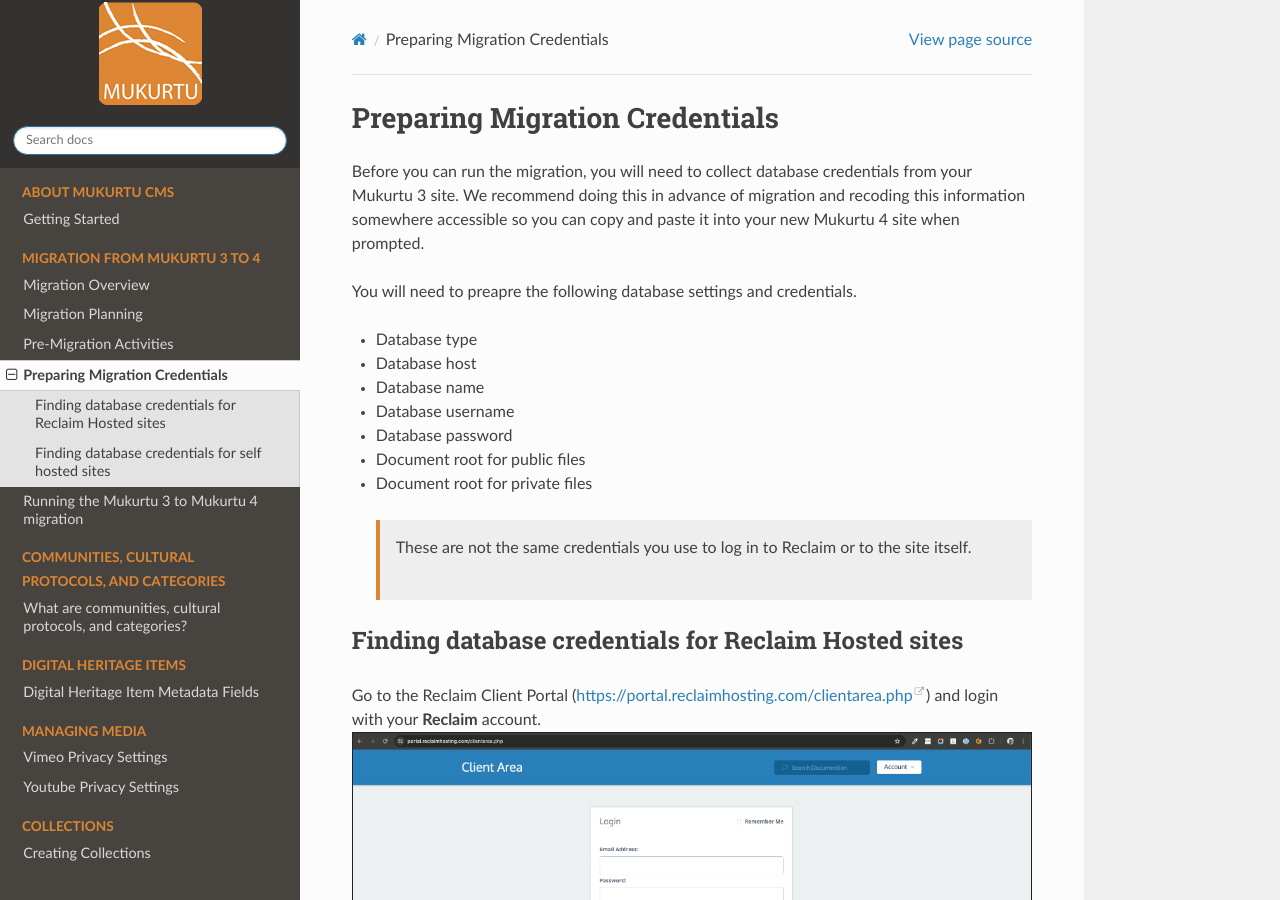
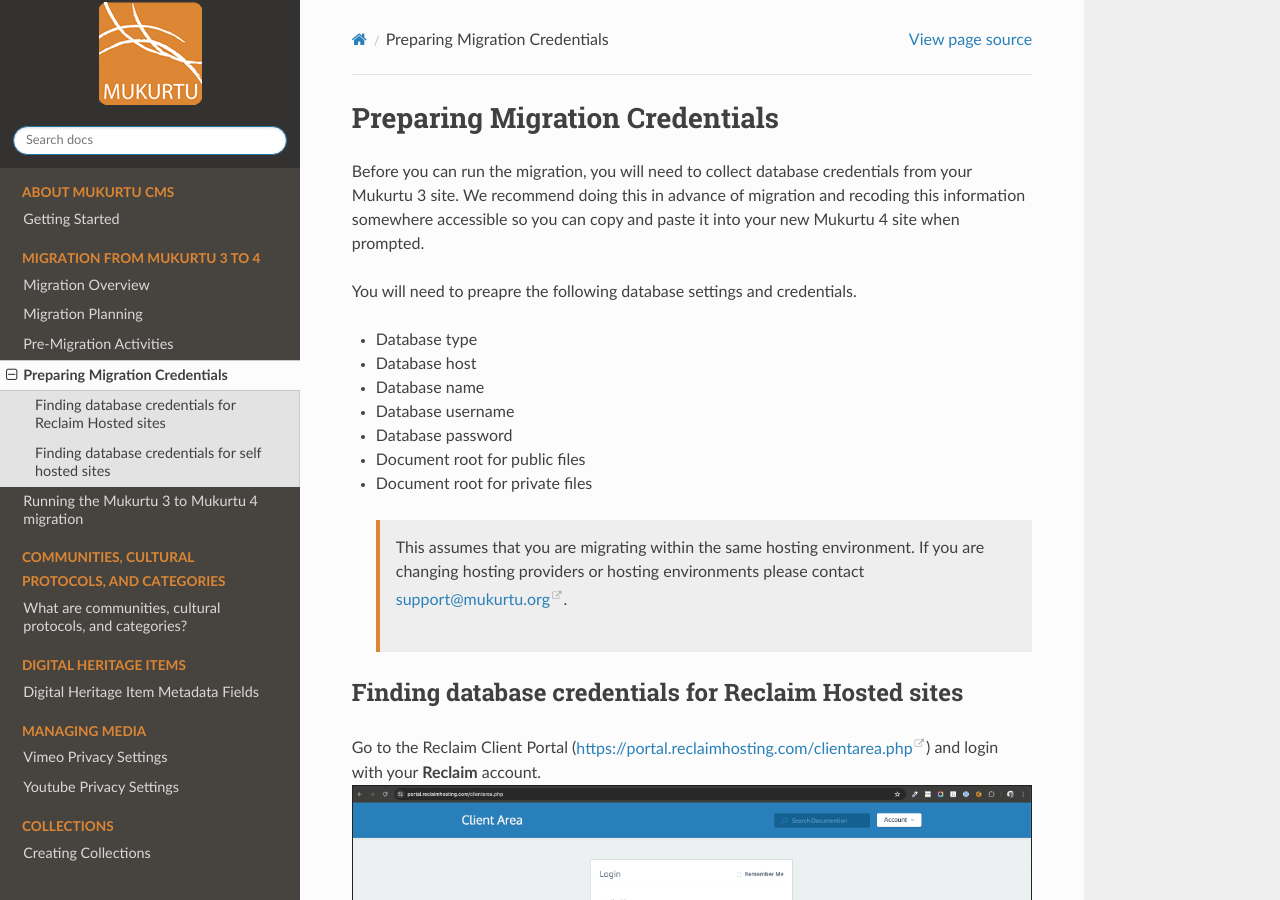
Before and after one commit to MukurtuCMS/mukurtudocs, a Sphinx documentation site: the page built from docs/source/migration/MigrationCredentials.md, in a window 1280 px wide and 900 px high. Built offline with Sphinx 7.4.7 and the Read the Docs theme 2.0.0, drawn with Linux system fonts in a browser that asks for light colours; some of the changed text lies outside the part shown.

Commit message:
Update MigrationCredentials.md

```diff
--- a/docs/source/migration/MigrationCredentials.md
+++ b/docs/source/migration/MigrationCredentials.md
@@ -11,7 +11,7 @@
 - Document root for public files
 - Document root for private files
 
-> These are not the same credentials you use to log in to Reclaim or to the site itself.
+> This assumes that you are migrating within the same hosting environment. If you are changing hosting providers or hosting environments please contact [support@mukurtu.org](mailto:support@mukurtu.org).
 
 ## Finding database credentials for Reclaim Hosted sites
 
@@ -46,6 +46,8 @@
   - Click on the "show password" button to expose this.
   - It will be a randomly generated password.
 
+> These are not the same credentials you use to log in to Reclaim or to the site itself.
+
 ![migration-credentials-06](../embeds/migration-credentials-06.png)
 
 ## Finding database credentials for self hosted sites
```
